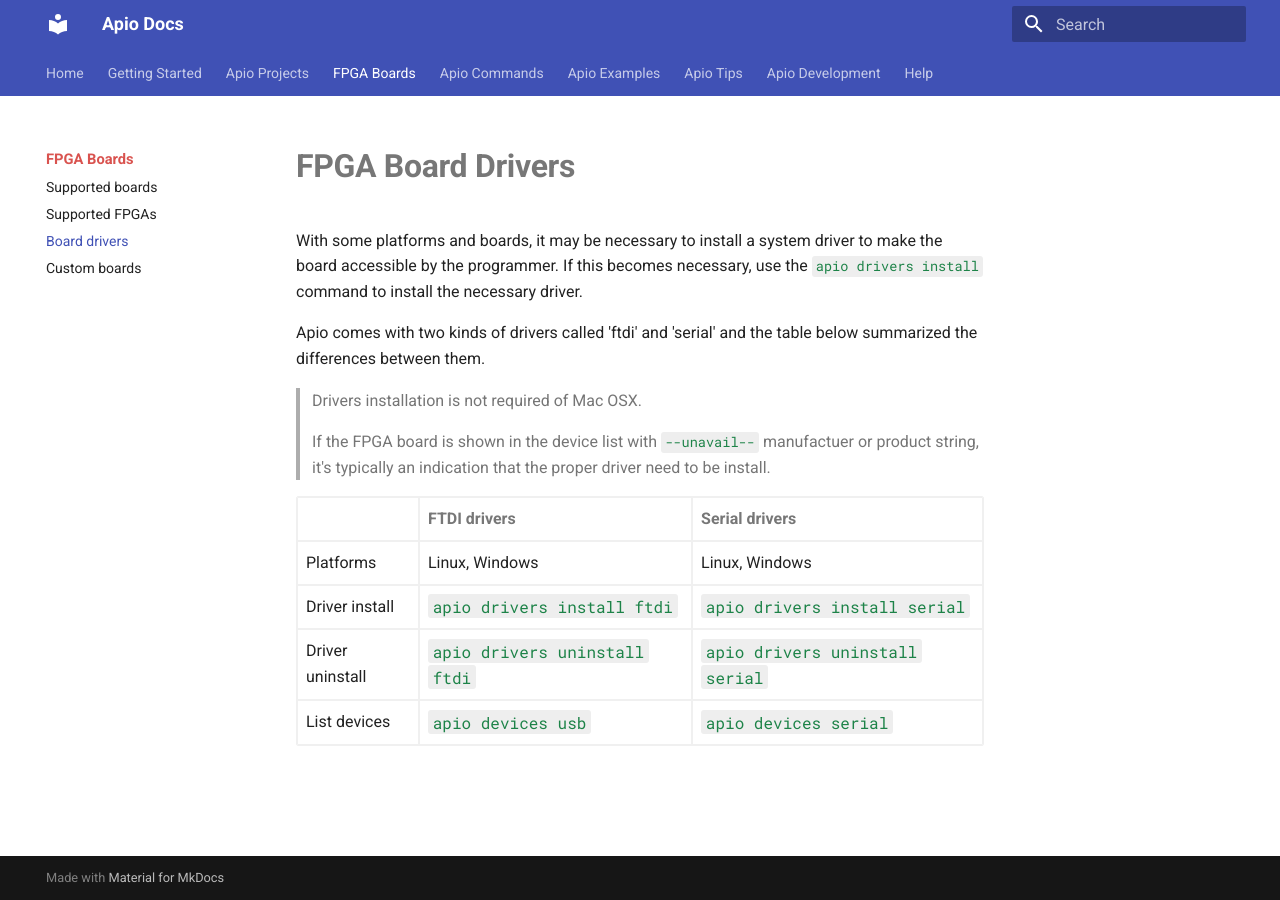
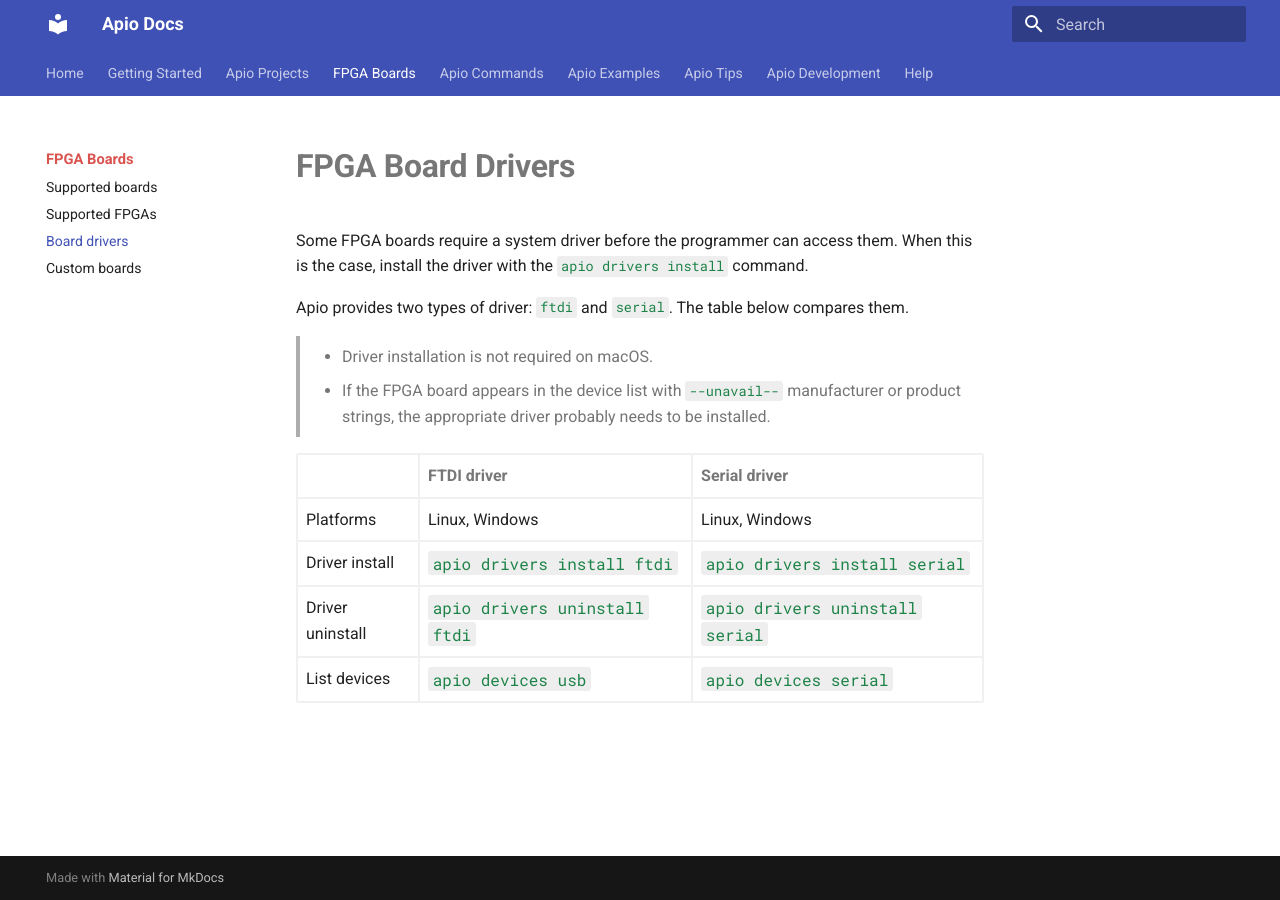
Before and after one commit to zapta/apio-wiki-dev, an MkDocs documentation site: the page built from docs/board-drivers.md, in a window 1280 px wide. Built offline with MkDocs 1.6.1 and Material for MkDocs 9.7.7, drawn with Linux system fonts in a browser that asks for light colours.

Commit message:
Cleaned up two pages.

```diff
--- a/docs/board-drivers.md
+++ b/docs/board-drivers.md
@@ -1,23 +1,17 @@
+# FPGA Board Drivers
+
+Some FPGA boards require a system driver before the programmer can access them. When this is the case, install the driver with the `apio drivers install` command.
+
+Apio provides two types of driver: `ftdi` and `serial`. The table below compares them.
+
+> * Driver installation is not required on macOS.
+
+> * If the FPGA board appears in the device list with `--unavail--` manufacturer or product strings, the appropriate driver probably needs to be installed.
 
 
-# FPGA Board Drivers
-
-With some platforms and boards, it may be necessary to install a system driver to make the board accessible by the programmer. If this becomes necessary, use the `apio drivers install` command to install the necessary driver.
-
-Apio comes with two kinds of drivers called 'ftdi' and 'serial' and the table below summarized the differences between them.
-
-> Drivers installation is not required of Mac OSX.
-
-> If the FPGA board is shown in the device list with `--unavail--` manufactuer or product string, it's typically an indication that the proper driver need to be install.
-
-
-|   | FTDI drivers | Serial drivers   |
+|   | FTDI driver | Serial driver   |
 |--------|:-----|:------------|
 | Platforms  | Linux, Windows  | Linux, Windows   |
 | Driver install  | `apio drivers install ftdi`  | `apio drivers install serial`   |
 | Driver uninstall  | `apio drivers uninstall ftdi`  | `apio drivers uninstall serial`   |
 | List devices    | `apio devices usb`  | `apio devices serial`    |
-
-
-
-<br>
```
Also changed, not shown: docs/apio-repositories.md (+4 -11 lines).
